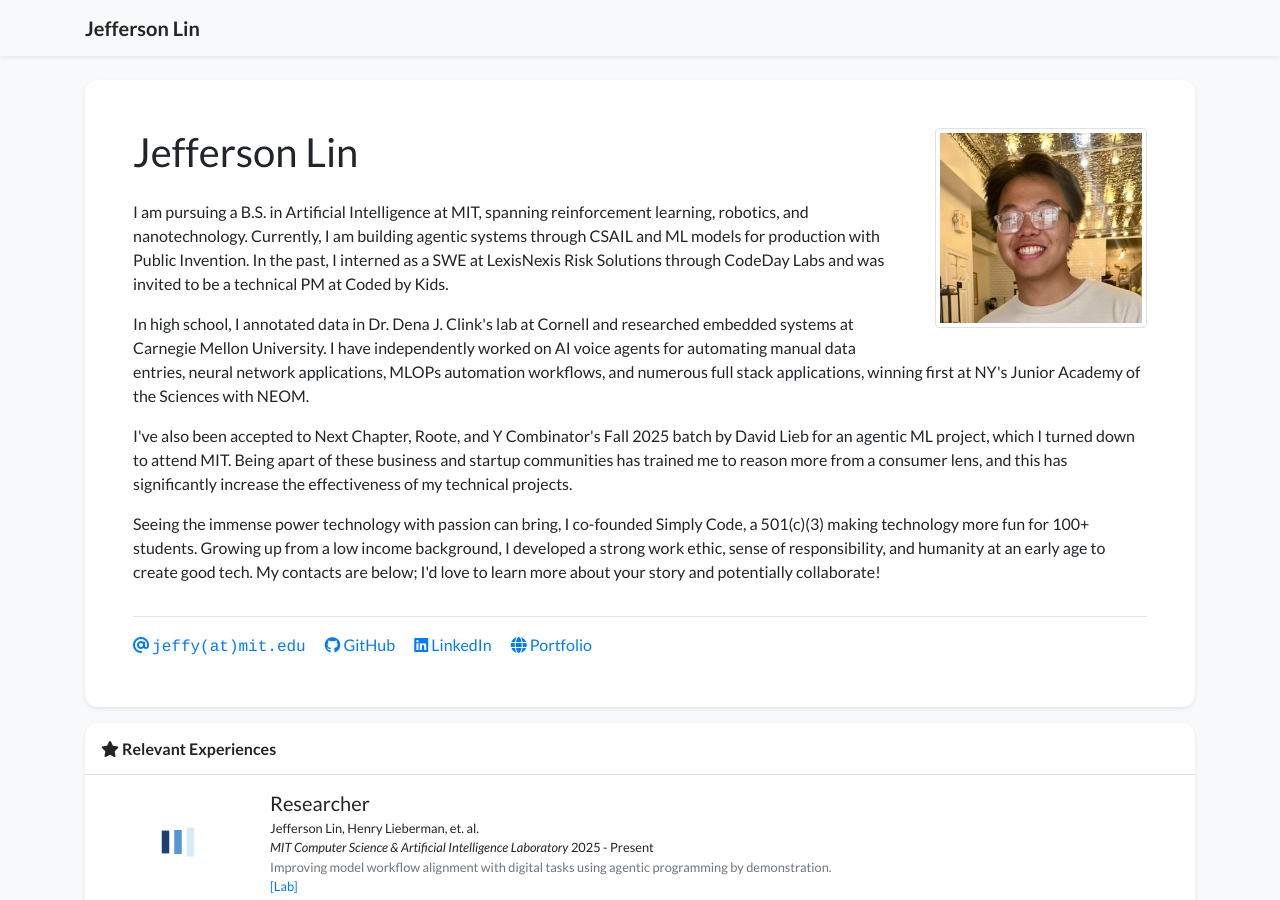
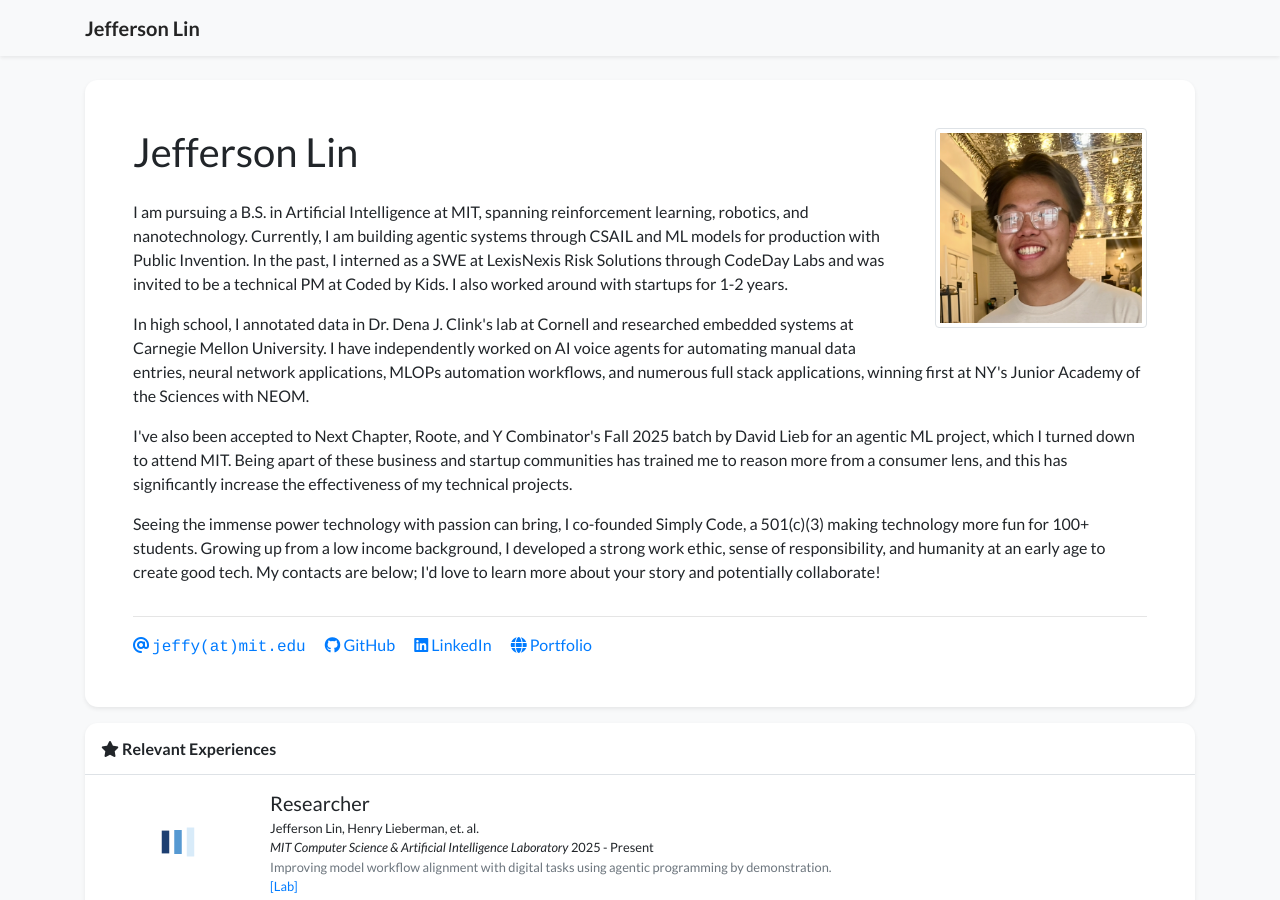
Before and after one commit to jeffelin/jeffelin.github.io, a Jekyll site: the page built from index.html, in a window 1280 px wide and 900 px high. Built offline with Jekyll 4.4.1, drawn with Linux system fonts in a browser that asks for light colours; nearby versions of some CDN libraries; a style sheet for code colours, icons or effects is not loaded.

Commit message:
Update short bio with additional startup experience
Expanded short bio to include experience with startups.

```diff
--- a/_data/profile.yml
+++ b/_data/profile.yml
@@ -23,7 +23,7 @@
 short_bio_text_justify: false
 short_bio: >-
   <p>
-    I am pursuing a B.S. in Artificial Intelligence at MIT, spanning reinforcement learning, robotics, and nanotechnology. Currently, I am building agentic systems through CSAIL and ML models for production with Public Invention. In the past, I interned as a SWE at LexisNexis Risk Solutions through CodeDay Labs and was invited to be a technical PM at Coded by Kids.
+    I am pursuing a B.S. in Artificial Intelligence at MIT, spanning reinforcement learning, robotics, and nanotechnology. Currently, I am building agentic systems through CSAIL and ML models for production with Public Invention. In the past, I interned as a SWE at LexisNexis Risk Solutions through CodeDay Labs and was invited to be a technical PM at Coded by Kids. I also worked around with startups for 1-2 years.
 
   </p>
 
```
